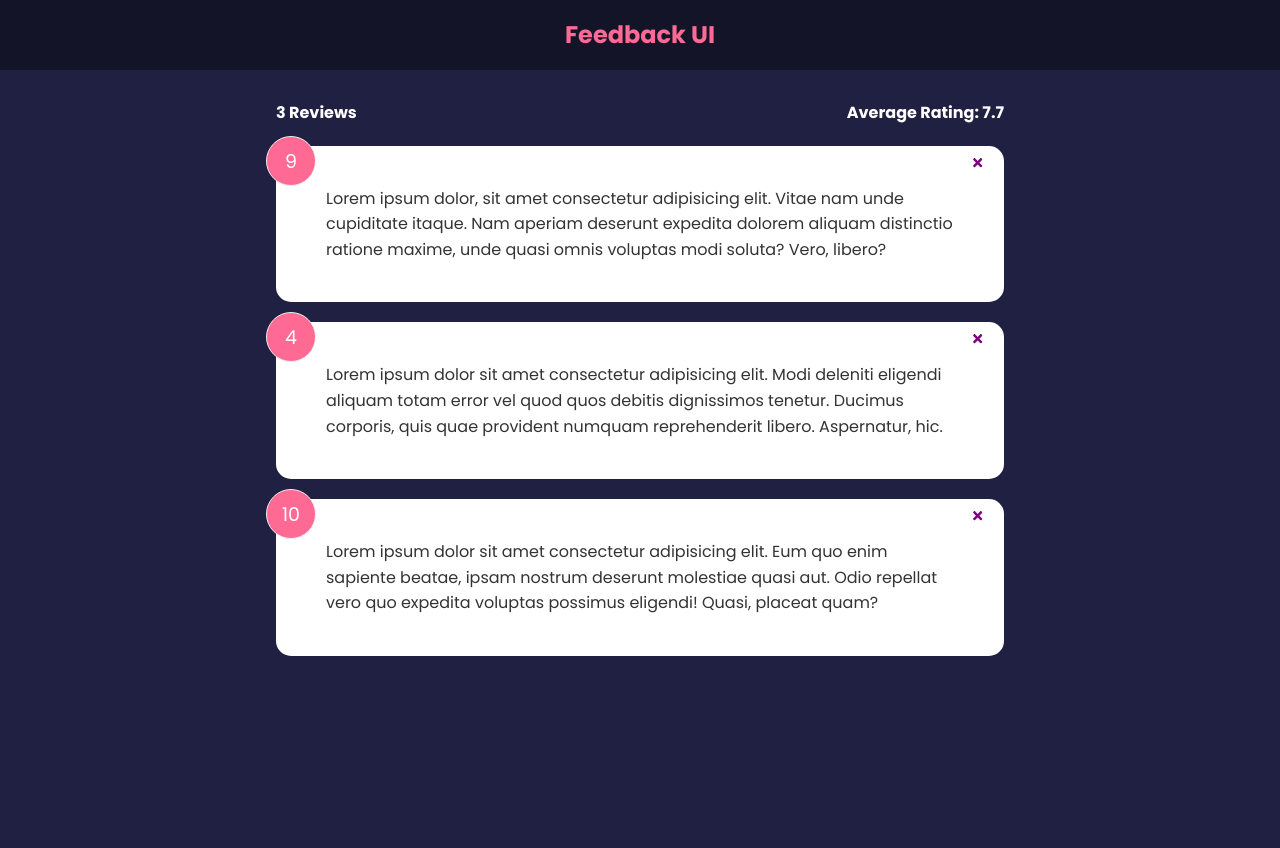
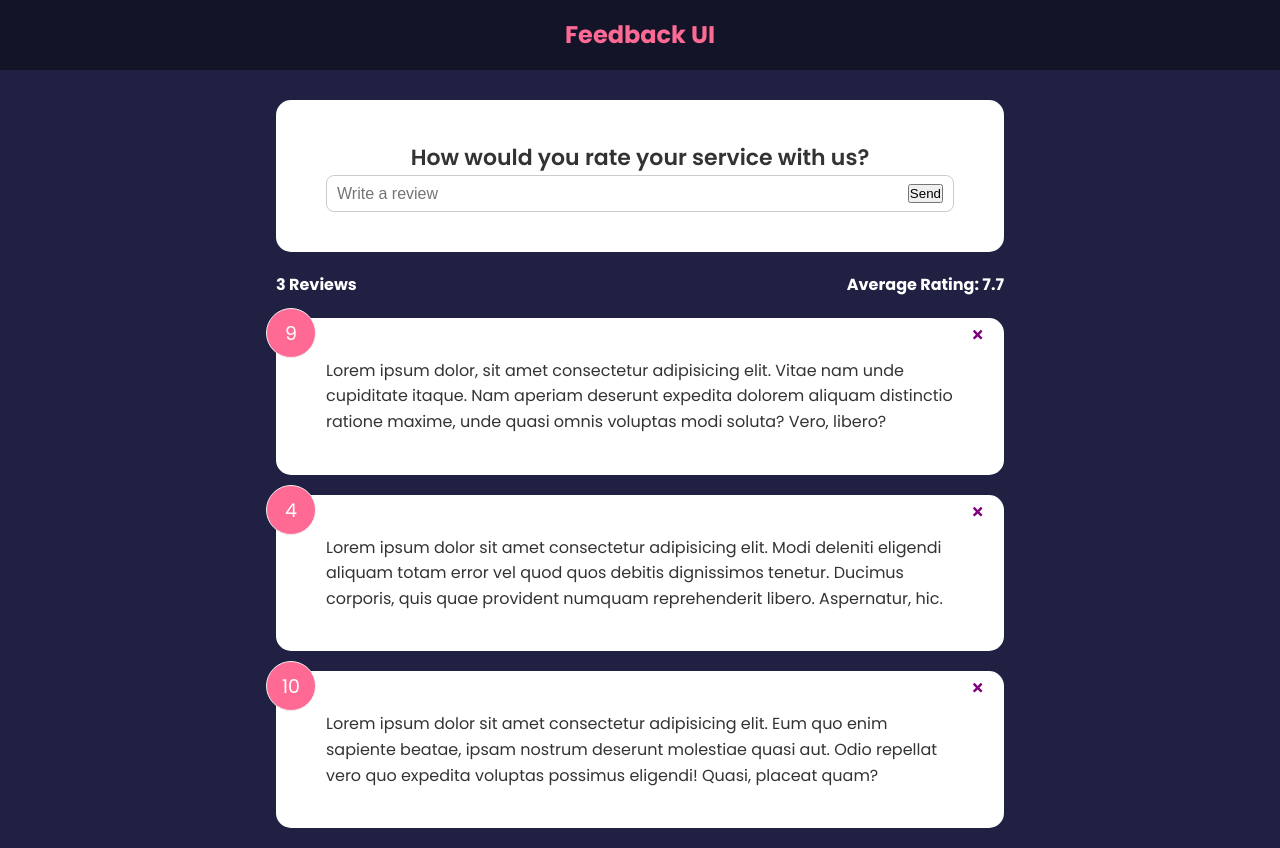
Before and after one commit to sergeyzalunin/react-feedback-app, a React (Create React App) app: page / in a window 1280 px wide. Before the commit the page ends 800 px from the top, so only its background shows below. Built offline with nearby package versions, Linux system fonts and the light colour scheme.

Commit message:
add feedback form

```diff
--- a/src/App.js
+++ b/src/App.js
@@ -3,6 +3,7 @@
 import FeedBackList from './components/FeedBackList'
 import FeedBackData from './data/FeedBackData'
 import FeedBackStats from './components/FeedBackStats'
+import FeedBackForm from './components/FeedBackForm';
 
 function App() {
     const [feedback, setFeedback] = useState(FeedBackData)
@@ -17,6 +18,7 @@
         <>
             <Header />
             <div className="container">
+                <FeedBackForm />
                 <FeedBackStats feedback={feedback} />
                 <FeedBackList feedback={feedback} handleDelete={deleteFeedback}/>
             </div>
--- /dev/null
+++ b/src/components/FeedBackForm.jsx
@@ -0,0 +1,27 @@
+import { useState } from "react";
+import Card from './shared/Card'
+
+function FeedBackForm() {
+    const [text, setText] = useState('')
+    const handleTextChange = (e) => {
+        setText(e.target.value)
+    }
+
+    return <Card>
+            <form>
+                <h2>How would you rate your service with us?</h2>
+                {  }
+                <div className="input-group">
+                    <input
+                        onChange={handleTextChange}
+                        type="text"
+                        placeholder='Write a review'
+                        value={text}
+                    />
+                    <button type="submit">Send</button>
+                </div>
+            </form>
+        </Card>
+}
+
+export default FeedBackForm
```
